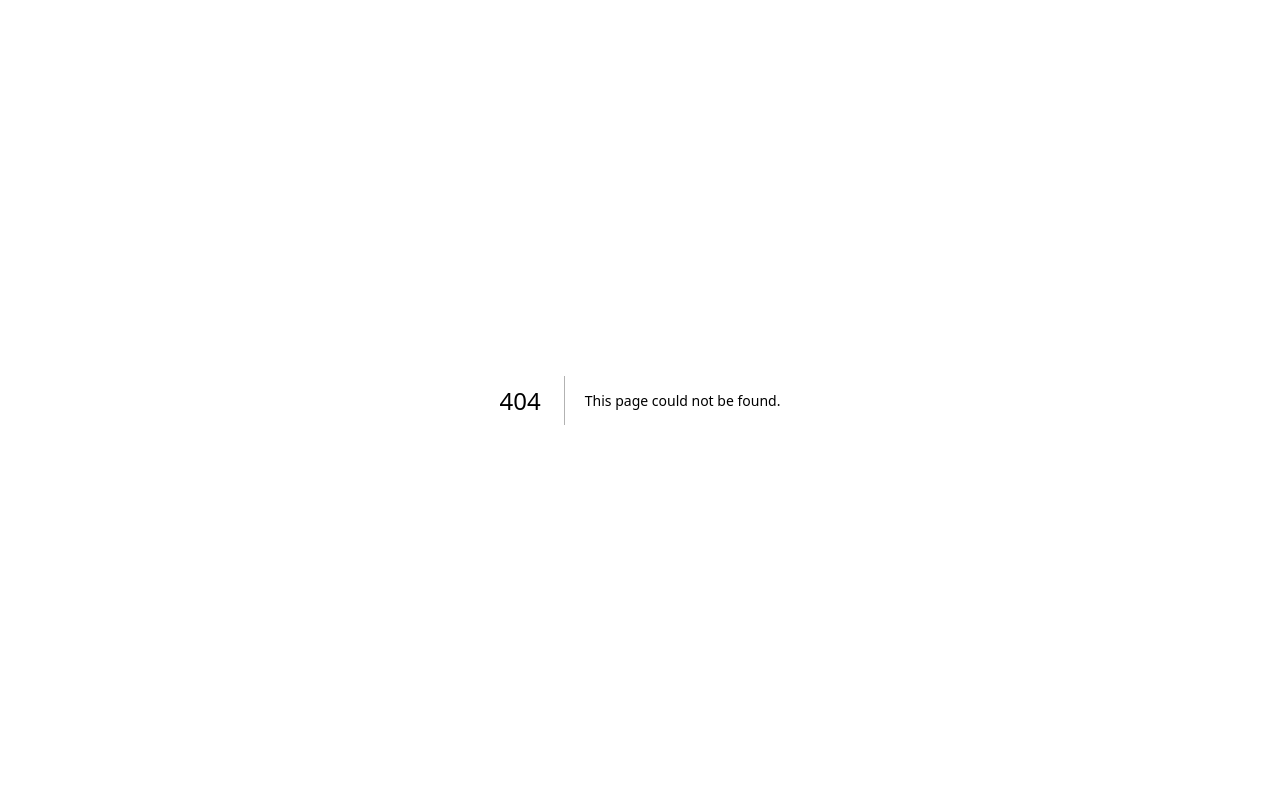
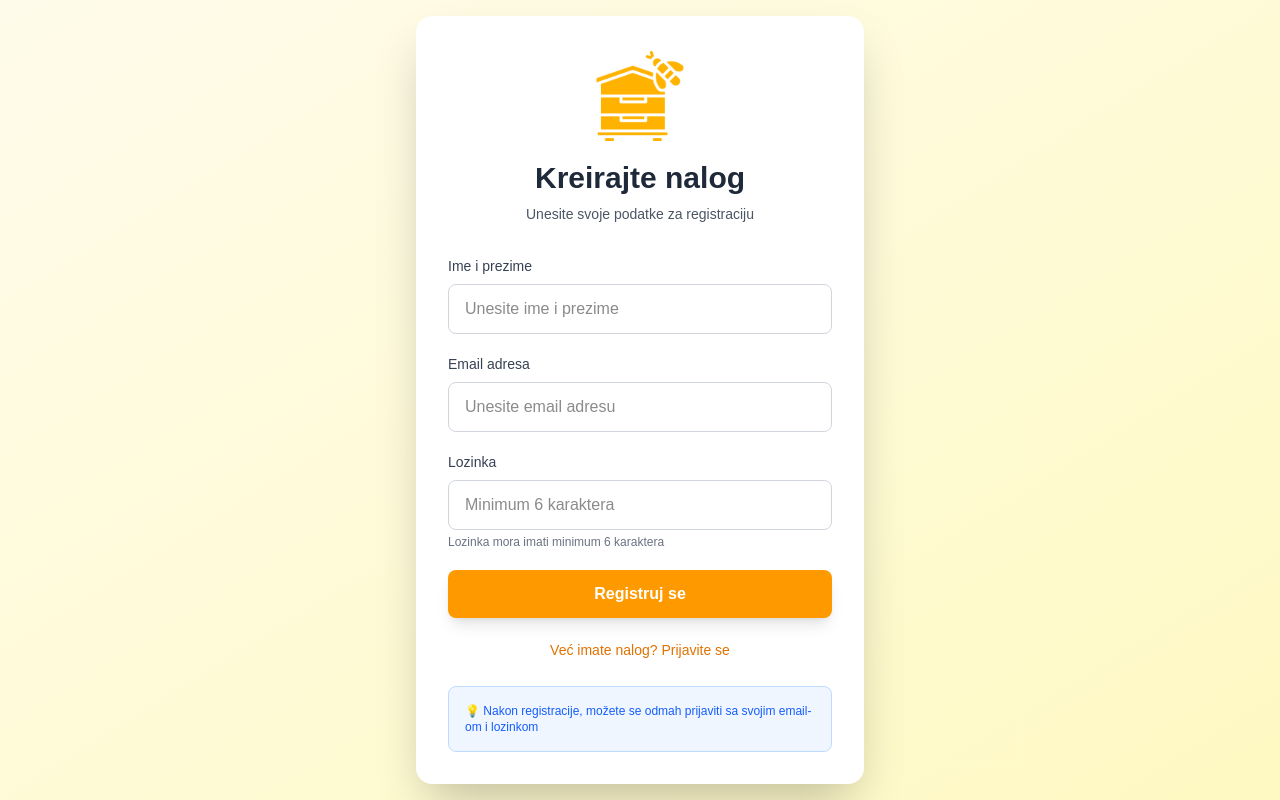
Before and after one commit to elab-development/internet-tehnologije-2025-vebaplikacijazapcelarstvo_2022_0304, a Next.js app: page /register in a window 1280 px wide. Before the commit this address had no page. Built offline with nearby package versions, Linux system fonts and the light colour scheme.

Commit message:
register page i searchFilter

```diff
--- /dev/null
+++ b/app/register/page.tsx
@@ -0,0 +1,160 @@
+"use client";
+import { useState } from "react";
+import { useRouter } from "next/navigation";
+
+export default function RegisterPage() {
+  const [ime, setIme] = useState("");
+  const [email, setEmail] = useState("");
+  const [sifra, setSifra] = useState("");
+  const [error, setError] = useState("");
+  const [success, setSuccess] = useState(false);
+  const router = useRouter();
+
+  async function handleRegister(e: React.FormEvent) {
+    e.preventDefault();
+    setError("");
+    setSuccess(false);
+
+    if (sifra.length < 6) {
+      setError("Lozinka mora imati minimum 6 karaktera");
+      return;
+    }
+
+    try {
+      const response = await fetch("/api/auth/register", {
+        method: "POST",
+        headers: {
+          "Content-Type": "application/json",
+        },
+        body: JSON.stringify({
+          ime,
+          email,
+          sifra,
+        }),
+      });
+
+      const data = await response.json();
+
+      if (!response.ok) {
+        setError(data.error || "Greška prilikom registracije");
+        return;
+      }
+
+      setSuccess(true);
+
+      setTimeout(() => {
+        router.push("/");
+      }, 2000);
+
+    } catch (err: any) {
+      console.error("Greška:", err);
+      setError("Greška prilikom registracije. Pokušajte ponovo.");
+    }
+  }
+
+  return (
+    <div className="min-h-screen flex items-center justify-center bg-gradient-to-br from-amber-50 to-yellow-100 dark:from-gray-900 dark:to-gray-800">
+      <div className="bg-white dark:bg-gray-800 p-8 rounded-2xl shadow-2xl w-full max-w-md">
+        <div className="text-center mb-8">
+          <div className="flex justify-center mb-4">
+            <img
+              src="/images/logo.png"
+              alt="Pčelarstvo Logo"
+              className="w-24 h-24 object-contain"
+            />
+          </div>
+          <h1 className="text-3xl font-bold text-gray-800 dark:text-gray-100 mb-2">
+            Kreirajte nalog
+          </h1>
+          <p className="text-gray-600 dark:text-gray-400 text-sm">
+            Unesite svoje podatke za registraciju
+          </p>
+        </div>
+
+        <form onSubmit={handleRegister} className="space-y-5">
+          <div>
+            <label className="block text-sm font-medium text-gray-700 dark:text-gray-300 mb-2">
+              Ime i prezime
+            </label>
+            <input
+              type="text"
+              placeholder="Unesite ime i prezime"
+              value={ime}
+              onChange={(e) => setIme(e.target.value)}
+              className="w-full px-4 py-3 border border-gray-300 dark:border-gray-600 rounded-lg focus:ring-2 focus:ring-amber-500 focus:border-transparent dark:bg-gray-700 dark:text-white transition-all"
+              required
+            />
+          </div>
+
+          <div>
+            <label className="block text-sm font-medium text-gray-700 dark:text-gray-300 mb-2">
+              Email adresa
+            </label>
+            <input
+              type="email"
+              placeholder="Unesite email adresu"
+              value={email}
+              onChange={(e) => setEmail(e.target.value)}
+              className="w-full px-4 py-3 border border-gray-300 dark:border-gray-600 rounded-lg focus:ring-2 focus:ring-amber-500 focus:border-transparent dark:bg-gray-700 dark:text-white transition-all"
+              required
+            />
+          </div>
+
+          <div>
+            <label className="block text-sm font-medium text-gray-700 dark:text-gray-300 mb-2">
+              Lozinka
+            </label>
+            <input
+              type="password"
+              placeholder="Minimum 6 karaktera"
+              value={sifra}
+              onChange={(e) => setSifra(e.target.value)}
+              className="w-full px-4 py-3 border border-gray-300 dark:border-gray-600 rounded-lg focus:ring-2 focus:ring-amber-500 focus:border-transparent dark:bg-gray-700 dark:text-white transition-all"
+              required
+              minLength={6}
+            />
+            <p className="text-xs text-gray-500 dark:text-gray-400 mt-1">
+              Lozinka mora imati minimum 6 karaktera
+            </p>
+          </div>
+
+          {error && (
+            <div className="bg-red-50 dark:bg-red-900/20 border border-red-200 dark:border-red-800 text-red-600 dark:text-red-400 px-4 py-3 rounded-lg text-sm">
+              {error}
+            </div>
+          )}
+
+          {success && (
+            <div className="bg-green-50 dark:bg-green-900/20 border border-green-200 dark:border-green-800 text-green-600 dark:text-green-400 px-4 py-3 rounded-lg text-sm">
+              ✅ Uspešno ste se registrovali! Preusmeravanje na login...
+            </div>
+          )}
+
+          <button
+            type="submit"
+            disabled={success}
+            className="w-full bg-amber-500 hover:bg-amber-600 disabled:bg-gray-400 text-white font-semibold py-3 rounded-lg transition-colors shadow-lg hover:shadow-xl"
+          >
+            {success ? "Uspešno!" : "Registruj se"}
+          </button>
+
+          <div className="text-center">
+            <button
+              type="button"
+              onClick={() => router.push("/")}
+              className="text-amber-600 dark:text-amber-400 hover:text-amber-700 dark:hover:text-amber-300 text-sm font-medium transition-colors"
+            >
+              Već imate nalog? Prijavite se
+            </button>
+          </div>
+        </form>
+
+        <div className="mt-6 p-4 bg-blue-50 dark:bg-blue-900/20 border border-blue-200 dark:border-blue-800 rounded-lg">
+          <p className="text-xs text-blue-600 dark:text-blue-400">
+            💡 Nakon registracije, možete se odmah prijaviti sa svojim email-om i lozinkom
+          </p>
+        </div>
+      </div>
+    </div>
+  );
+}
--- /dev/null
+++ b/components/SearchFilter.tsx
@@ -0,0 +1,80 @@
+"use client";
+import { useState, useEffect } from "react";
+
+type SearchFilterProps = {
+  onSearch: (query: string) => void;
+  onFilterChange: (filter: string) => void;
+  placeholder?: string;
+};
+
+export default function SearchFilter({
+  onSearch,
+  onFilterChange,
+  placeholder = "Pretraži...",
+}: SearchFilterProps) {
+  const [searchQuery, setSearchQuery] = useState("");
+  const [selectedFilter, setSelectedFilter] = useState("sve");
+  const [debouncedQuery, setDebouncedQuery] = useState("");
+
+  // Debounce search (čeka 500ms pre pretrage)
+  useEffect(() => {
+    const timer = setTimeout(() => {
+      setDebouncedQuery(searchQuery);
+    }, 500);
+
+    return () => clearTimeout(timer);
+  }, [searchQuery]);
+
+  // Pozovi onSearch kada se debounced query promeni
+  useEffect(() => {
+    onSearch(debouncedQuery);
+  }, [debouncedQuery, onSearch]);
+
+  const handleFilterChange = (filter: string) => {
+    setSelectedFilter(filter);
+    onFilterChange(filter);
+  };
+
+  return (
+    <div className="bg-white dark:bg-gray-800 p-4 rounded-lg shadow-md mb-6">
+      <div className="flex flex-col md:flex-row gap-4">
+        {/* Search Input */}
+        <div className="flex-1">
+          <input
+            type="text"
+            value={searchQuery}
+            onChange={(e) => setSearchQuery(e.target.value)}
+            placeholder={placeholder}
+            className="w-full px-4 py-2 border border-gray-300 dark:border-gray-600 rounded-lg
+                     focus:ring-2 focus:ring-amber-500 focus:border-transparent
+                     dark:bg-gray-700 dark:text-white transition-all"
+          />
+        </div>
+
+        {/* Filter Buttons */}
+        <div className="flex gap-2">
+          {["sve", "slaba", "srednja", "jaka"].map((filter) => (
+            <button
+              key={filter}
+              onClick={() => handleFilterChange(filter)}
+              className={`px-4 py-2 rounded-lg font-medium transition-all ${
+                selectedFilter === filter
+                  ? "bg-amber-500 text-white"
+                  : "bg-gray-100 dark:bg-gray-700 text-gray-700 dark:text-gray-300 hover:bg-gray-200 dark:hover:bg-gray-600"
+              }`}
+            >
+              {filter.charAt(0).toUpperCase() + filter.slice(1)}
+            </button>
+          ))}
+        </div>
+      </div>
+
+      {/* Active search indicator */}
+      {debouncedQuery && (
+        <div className="mt-2 text-sm text-gray-600 dark:text-gray-400">
+          Pretraga: <span className="font-semibold">{debouncedQuery}</span>
+        </div>
+      )}
+    </div>
+  );
+}
```
